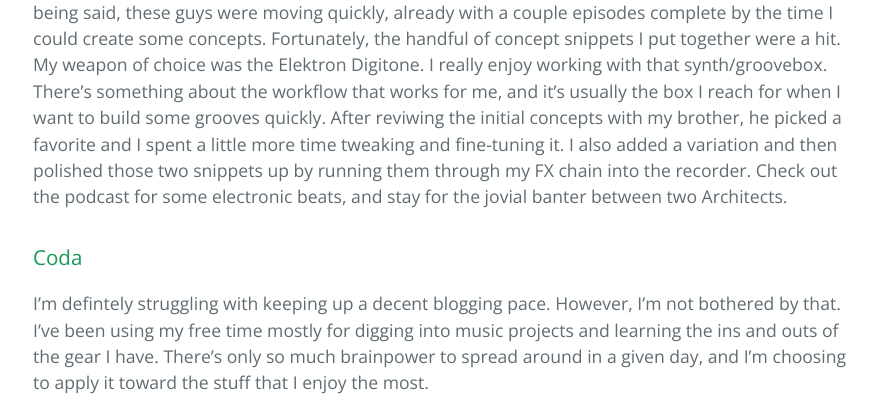
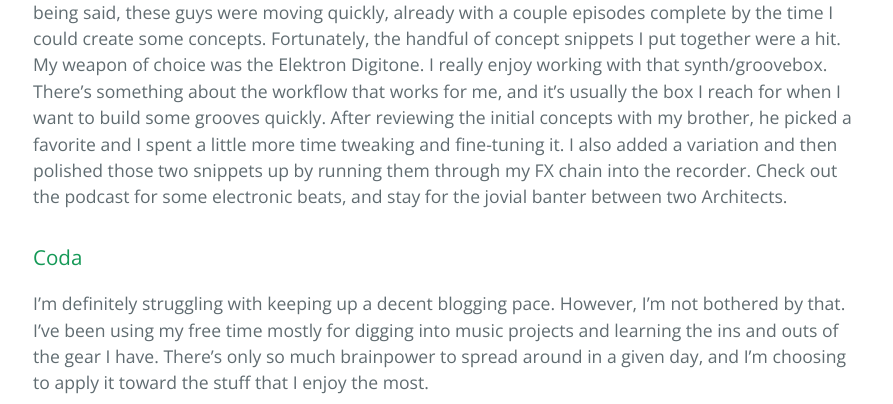
Before and after one commit to coldfashioned/coldfashioned.github.io, a Jekyll site: the page built from _posts/2019-05-02-Cruisin.md, in a window 1280 px wide and 900 px high, scrolled down 1517 px. Shown: the part 315-719 px from the top of the window, without its empty margins (191-1084 px from the left). Built offline with Jekyll 4.4.1, drawn with Linux system fonts in a browser that asks for light colours; a script that is not in the unit is left out; some of the changed text lies outside the part shown.

Commit message:
adding blog post - June

```diff
--- a/_posts/2019-05-02-Cruisin.md
+++ b/_posts/2019-05-02-Cruisin.md
@@ -18,8 +18,8 @@ Arrrgh, I can't figure out how to center that embedded photoset. Oh well, I must
 
 ### The Podcast
 
-One of the exciting things that bubbled up from the Michigan trip was the opportunity to put some theme music together for a podcast that my brother is launching with a fellow Architect. It's called the [Coffee Sketch Podcast](http://www.coffeesketchpodcast.com/). It's a good time listening to these two discuss the influence and application of Art and Architecture in our modern world. Oh and coffee... and sketching while drinking coffee. That being said, these guys were moving quickly, already with a couple episodes complete by the time I could create some concepts. Fortunately, the handful of concept snippets I put together were a hit. My weapon of choice was the Elektron Digitone. I really enjoy working with that synth/groovebox. There's something about the workflow that works for me, and it's usually the box I reach for when I want to build some grooves quickly. After reviwing the initial concepts with my brother, he picked a favorite and I spent a little more time tweaking and fine-tuning it. I also added a variation and then polished those two snippets up by running them through my FX chain into the recorder. Check out the podcast for some electronic beats, and stay for the jovial banter between two Architects.
+One of the exciting things that bubbled up from the Michigan trip was the opportunity to put some theme music together for a podcast that my brother is launching with a fellow Architect. It's called the [Coffee Sketch Podcast](http://www.coffeesketchpodcast.com/). It's a good time listening to these two discuss the influence and application of Art and Architecture in our modern world. Oh and coffee... and sketching while drinking coffee. That being said, these guys were moving quickly, already with a couple episodes complete by the time I could create some concepts. Fortunately, the handful of concept snippets I put together were a hit. My weapon of choice was the Elektron Digitone. I really enjoy working with that synth/groovebox. There's something about the workflow that works for me, and it's usually the box I reach for when I want to build some grooves quickly. After reviewing the initial concepts with my brother, he picked a favorite and I spent a little more time tweaking and fine-tuning it. I also added a variation and then polished those two snippets up by running them through my FX chain into the recorder. Check out the podcast for some electronic beats, and stay for the jovial banter between two Architects.
 
 ### Coda
 
-I'm defintely struggling with keeping up a decent blogging pace. However, I'm not bothered by that. I've been using my free time mostly for digging into music projects and learning the ins and outs of the gear I have. There's only so much brainpower to spread around in a given day, and I'm choosing to apply it toward the stuff that I enjoy the most.
+I'm definitely struggling with keeping up a decent blogging pace. However, I'm not bothered by that. I've been using my free time mostly for digging into music projects and learning the ins and outs of the gear I have. There's only so much brainpower to spread around in a given day, and I'm choosing to apply it toward the stuff that I enjoy the most.
```
Also changed, not shown: _posts/2019-06-25-FullHouse.md (added, +27 -0 lines).
